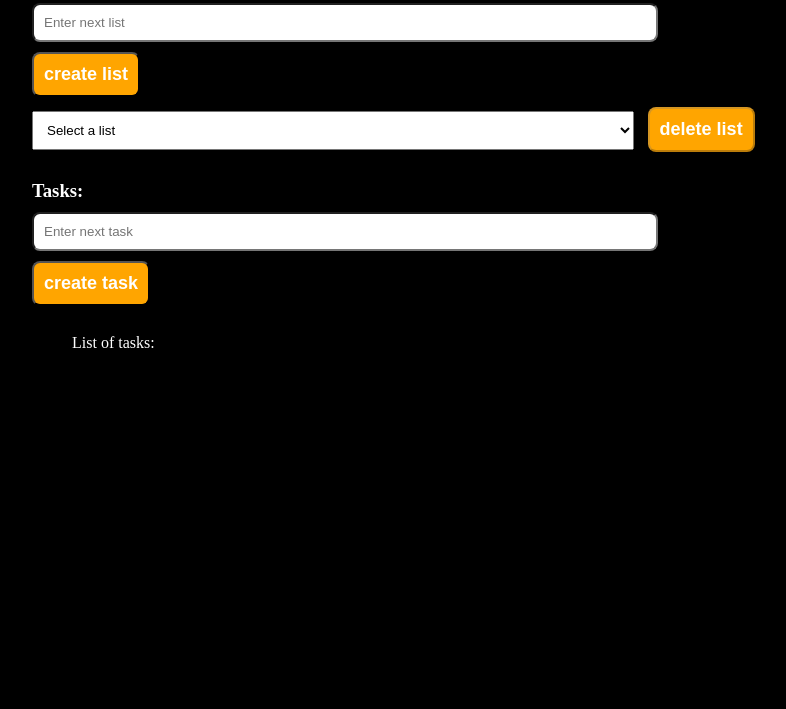
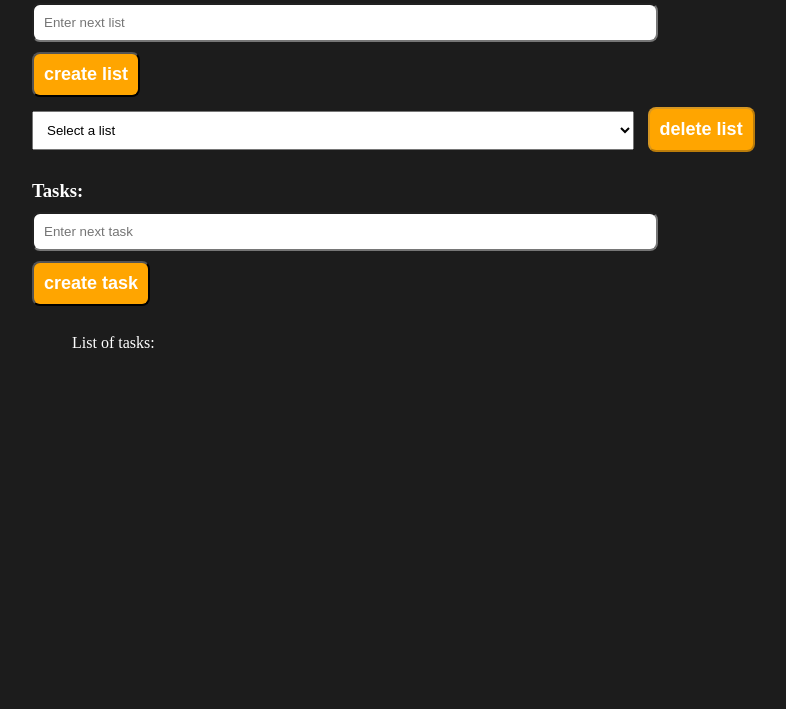
Before and after one commit to Loki-Buddy/miniProjekt, a website: page index.html in a window 1280 px wide. Shown: the part 91-800 px from the top of the page, without its empty margins (237-1023 px from the left). Drawn offline with Linux system fonts and the light colour scheme; no server answers.

Commit message:
Update styles.css

```diff
--- a/styles.css
+++ b/styles.css
@@ -8,7 +8,7 @@ li {
 
 body {
     color: white;
-    background-color: rgb(0, 0, 0);
+    background-color: rgb(28, 28, 28);
     /*display: grid;
     flex-direction: column;*/
     padding-left: 20%;
```
